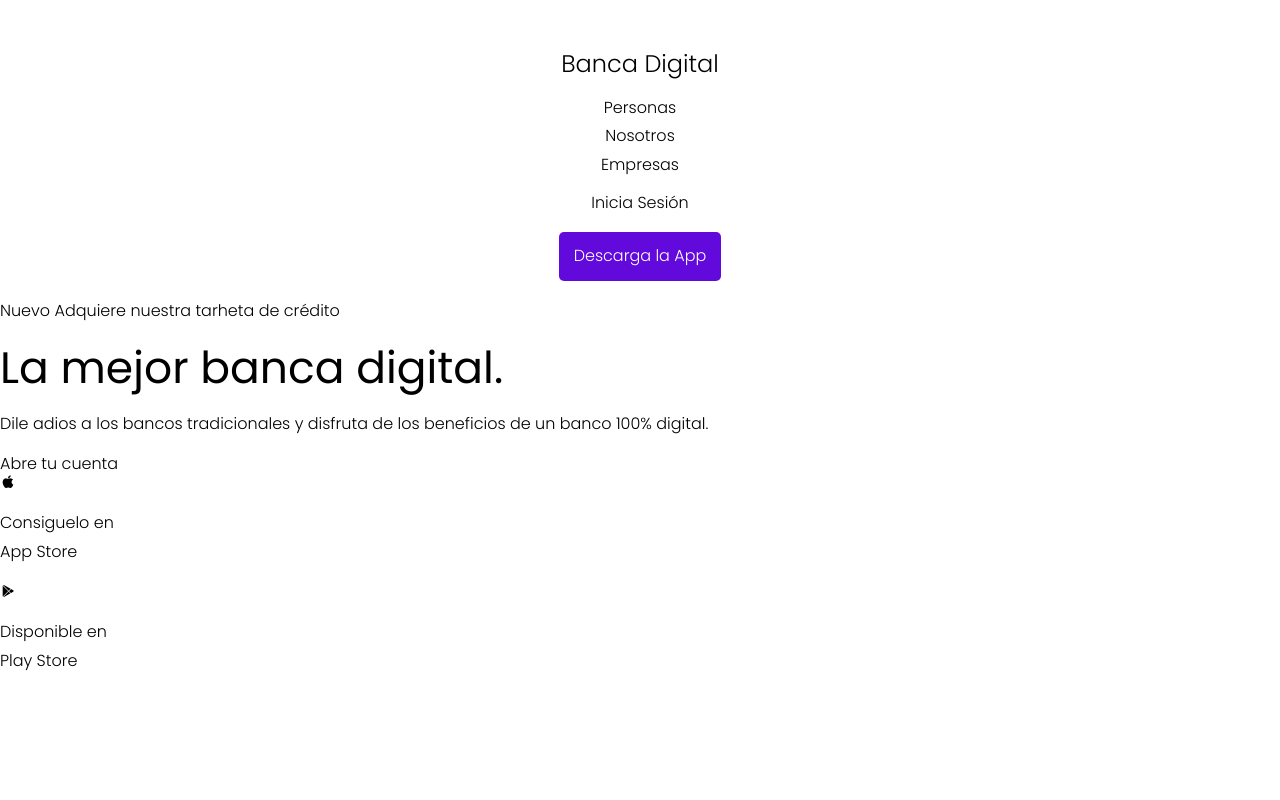
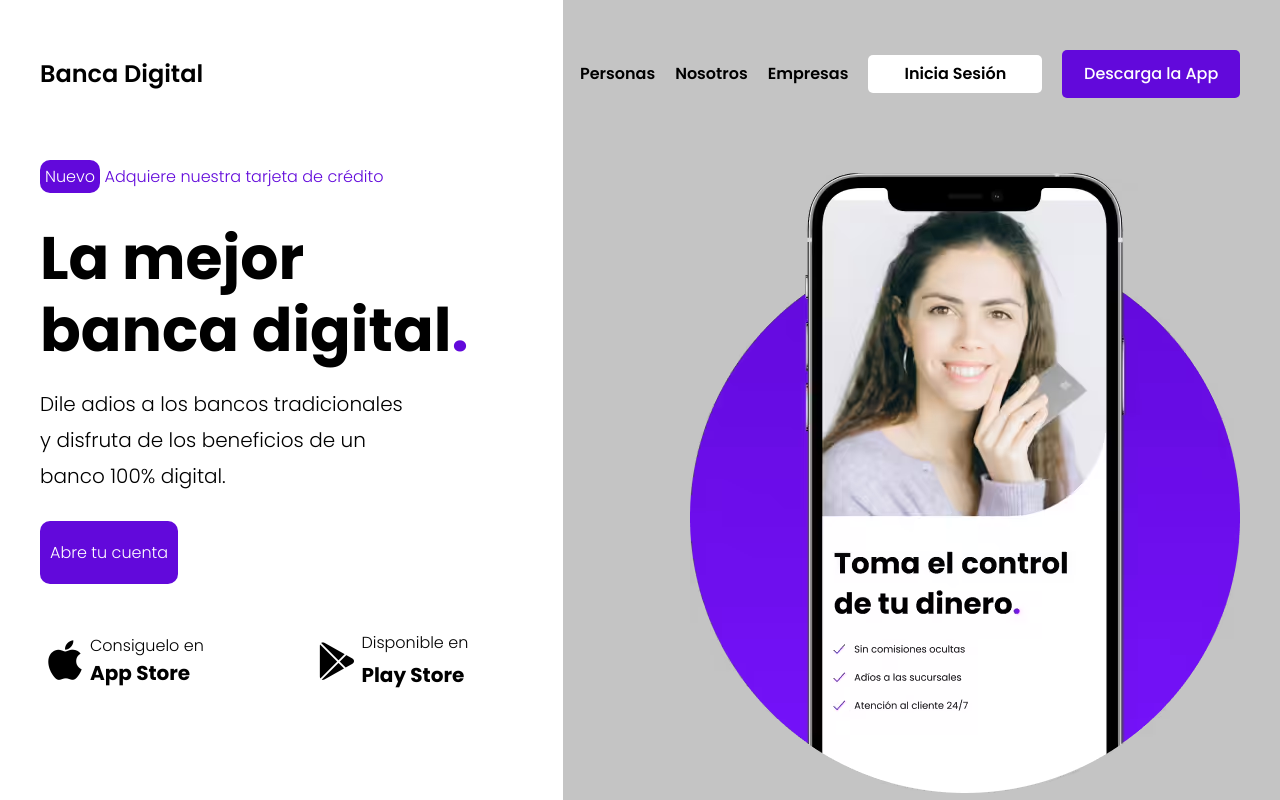
Before and after one commit to PedroSilva2612/BancaDigital, a website: page index.html in a window 1280 px wide. Shown: the top 800 px of the page. Drawn offline with nearby package versions, Linux system fonts and the light colour scheme.

Commit message:
header finished

```diff
--- a/index.html
+++ b/index.html
@@ -23,11 +23,14 @@
 </head>
 
 <body>
+
     <header class="header">
         <nav class="navegacion container">
             <div class="navegacion__logo">
                 <h3 class="navegacion__title">Banca Digital</h3>
             </div>
+
+            <div class="header__boxBg"></div>
 
             <ul class="navegacion__items">
                 <li class="navegacion__item">Personas</li>
@@ -38,27 +41,30 @@
             </ul>
         </nav>
 
-        <div class="header__box">
+        <div class="header__box container">
             <div class="header__content">
-                <p class="header__pretitle"><span>Nuevo</span> Adquiere nuestra tarheta de crédito</p>
+                <p class="header__pretitle"><span>Nuevo</span> Adquiere nuestra tarjeta de crédito</p>
 
-                <h1 class="header__title">La mejor banca digital<span>.</span></h1>
+                <h1 class="header__title">La mejor <br>banca digital<span>.</span></h1>
 
-                <p class="header__parragraph">Dile adios a los bancos tradicionales y disfruta de los beneficios de un banco 100% digital.</p>
+                <p class="header__parragraph">Dile adios a los bancos tradicionales <br>y disfruta de los beneficios de un <br>banco 100% digital<span>.</span></p>
 
-                <a href="#" class="header__btn">Abre tu cuenta</a>
+
+                <div class="header__btnBox">
+                    <a href="#" class="header__btn">Abre tu cuenta</a>
+                </div>
 
                 <div class="header__store">
-                    <div class="apple__btn">
+                    <div class="header__apple-btn">
                         <i class='bx bxl-apple'></i>
 
-                        <p class="apple__text">Consiguelo en <br><span>App Store</span></p>
+                        <p class="header__apple-text">Consiguelo en <br><span>App Store</span></p>
                     </div>
 
-                    <div class="play__btn">
+                    <div class="header__play-btn">
                         <i class='bx bxl-play-store' ></i>
 
-                        <p class="play__text">
+                        <p class="header__play-text">
                             Disponible en <br><span>Play Store</span>
                         </p>
                     </div>
@@ -73,6 +79,7 @@
                 <picture>
             </div>
         </div>
+
     </header>
 </body>
 
--- a/src/scss/base/_variables.scss
+++ b/src/scss/base/_variables.scss
@@ -3,6 +3,7 @@
 $telefono: 375px;
 $tablet: 768px;
 $desktop: 992px;
+$desktopxl: 1600px;
 
 // // Tipografia
 
@@ -13,4 +14,4 @@ $fuentePrincipal: 'Poppins', sans-serif;
 $primario: #6209DB;
 $blanco: #fff;
 $negro: #000;
-$bgHero: #f8f8f8;
+$bgHero: #c4c4c4;
--- a/src/scss/ui/header/_header.scss
+++ b/src/scss/ui/header/_header.scss
@@ -1,2 +1,167 @@
-@use 'base/variables' as v;
-@use 'base/mixins' as m;
+@use 'base/variables'as v;
+@use 'base/mixins'as m;
+
+.header {
+    background-color: v.$bgHero;
+
+    @include m.desktop {
+        background-color: v.$blanco;
+    }
+
+    &__boxBg {
+
+        @include m.desktop {
+            position: absolute;
+            height: 82rem;
+            width: 56%;
+            top: 0;
+            right: 0;
+            background-color: v.$bgHero;
+        }
+
+        @include m.desktopXL {
+            width: 55%;
+        }
+    }
+
+    &__box {
+
+        margin-top: 5rem;
+
+        @include m.desktop {
+            display: flex;
+            justify-content: space-between;
+            align-items: center;
+            margin-top: -3.5rem;
+        }
+
+    }
+
+
+    &__pretitle {
+
+        color: v.$primario;
+
+        span {
+            background-color: v.$primario;
+            color: v.$blanco;
+            padding: .5rem;
+            border-radius: 1rem;
+        }
+
+        @include m.tablet {
+            text-align: center;
+        }
+
+        @include m.desktop {
+            text-align: left;
+        }
+    }
+
+    &__title {
+        font-weight: 700;
+        margin-top: 3rem;
+        font-size: 6rem;
+        text-align: center;
+
+        span {
+            color: v.$primario;
+        }
+
+        @include m.desktop {
+            text-align: left;
+        }
+    }
+
+    &__parragraph {
+        text-align: center;
+        margin-bottom: 5rem;
+
+        @include m.tablet {
+            font-size: 2rem;
+        }
+
+        @include m.desktop {
+            text-align: left;
+        }
+    }
+
+    &__btnBox {
+        text-align: center;
+        margin-bottom: 5rem;
+
+        @include m.desktop {
+            text-align: left;
+        }
+    }
+
+    &__btn {
+        background-color: v.$primario;
+        padding: 2rem 1rem;
+        border-radius: 1rem;
+        color: v.$blanco;
+    }
+
+    &__store {
+        display: flex;
+        justify-content: space-around;
+        align-items: center;
+        flex-direction: column;
+
+        @include m.tablet {
+            flex-direction: row;
+        }
+
+        @include m.desktop {
+            justify-content: space-between;
+        }
+    }
+
+    &__apple-btn {
+
+        display: flex;
+        justify-content: space-evenly;
+        align-items: center;
+
+    }
+
+    &__apple-text {
+        line-height: 1.5;
+
+        span {
+            font-size: 2rem;
+            font-weight: 700;
+        }
+    }
+
+    &__play-btn {
+        display: flex;
+        justify-content: space-evenly;
+        align-items: center;
+
+    }
+
+    &__play-text {
+
+
+        span {
+            font-size: 2rem;
+            font-weight: 700;
+        }
+    }
+
+
+    &__img {
+        z-index: 1;
+    }
+
+    &__imagen{
+        margin: 0 auto;
+    }
+
+
+}
+
+.bx {
+    font-size: 5rem;
+}
--- a/src/scss/ui/navegacion/_navegacion.scss
+++ b/src/scss/ui/navegacion/_navegacion.scss
@@ -3,26 +3,94 @@
 
 .navegacion{
     text-align: center;
-    margin-top: 5rem;
+    padding-top: 5rem;
+
+    @include m.desktop {
+        display: flex;
+        justify-content: space-between;
+        align-items: center;
+    }
 
     &__items{
         margin-top: 2rem;
+
+        @include m.desktop {
+            display: flex;
+            align-items: center;
+            margin-top: 0;
+            width: 55%;
+        }
     }
 
     &__item{
+        z-index: 2;
         margin-top: 1rem;
+        font-weight: 600;
+        cursor: pointer;
+
+        @include m.desktop {
+            margin-top: 0;
+
+            margin-left: 2rem;
+
+            &:first-child{
+                margin-left: 0;
+            }
+        }
     }
 
     &__item--white{
+        z-index: 2;
+        margin: 0 auto;
+        font-weight: 600;
+        background-color: v.$blanco;
+        padding: 1rem;
         margin-top: 2rem;
+        border-radius: .5rem;
+        cursor: pointer;
+
+        @media (min-width: 450px) {
+            width: 50%;
+        }
+
+
+        @include m.tablet {
+            width: 40%;
+        }
+
+        @include m.desktop {
+            margin: 0 0 0 2rem;
+            margin-left: 2rem;
+        }
     }
 
     &__item--purple{
+        z-index: 2;
         margin-top: 2rem;
+        font-weight: 500;
         background-color: v.$primario;
         padding: 1.5rem;
         border-radius: .5rem;
         color: v.$blanco;
-        display: inline-block;
+        cursor: pointer;
+
+        @media (min-width: 450px) {
+            width: 50%;
+            margin: 1.5rem auto 0 auto;
+        }
+
+        @include m.tablet {
+            width: 40%;
+            margin: 1.5rem auto 0 auto;
+        }
+
+        @include m.desktop {
+            margin-top: 0;
+            margin-left: 2rem;
+        }
+    }
+
+    &__title{
+        font-weight: 600;
     }
 }
```
Also changed, not shown: build/css/app.css, 1 other file.
